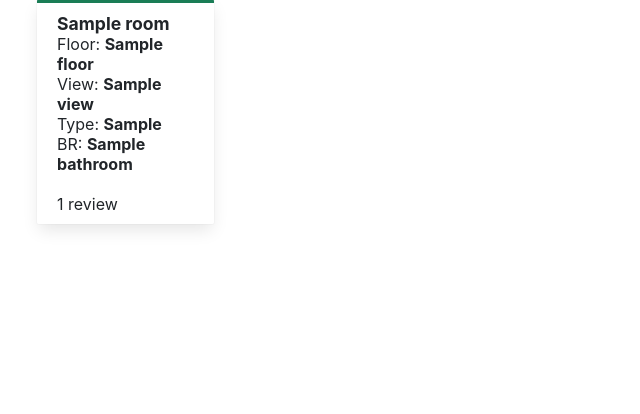
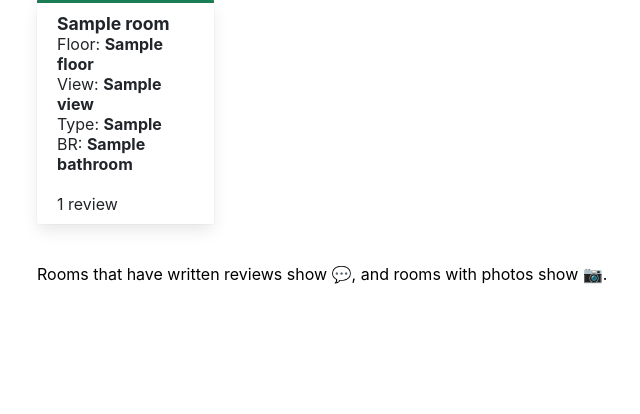
Before and after one commit to qjcr/qrdb, a Django app: template qrdb/qrdb/templates/staircase.html in a window 1280 px wide. Shown: the part 150-564 px from the top of the page, without its empty margins (219-859 px from the left). Run offline with Django 3.2, Linux system fonts and the light colour scheme; the template is opened without the code that fills it: most values are stand-ins (such as "Sample title", 1, 10 or a date in 2020).

Commit message:
Update review display

```diff
--- a/qrdb/qrdb/models.py
+++ b/qrdb/qrdb/models.py
@@ -24,6 +24,9 @@ class Room(models.Model):
     def get_review_count(self):
         # TODO: Update this for reviews v2
         return len(self.review_v1_set.all())
+
+    def reviews_have_comments(self):
+        return any([r.comments for r in self.review_v1_set.all()])
 
 class User(models.Model):
     crsid = models.CharField(max_length=10, primary_key=True)
--- a/qrdb/qrdb/templates/index.html
+++ b/qrdb/qrdb/templates/index.html
@@ -4,3 +4,5 @@
 Welcome to the Queens Room Database!
 
 <a href="/map">Click here to see the list of staircases</a>
+
+{% include "includes/footer.html" %}
--- a/qrdb/qrdb/templates/map.html
+++ b/qrdb/qrdb/templates/map.html
@@ -18,3 +18,5 @@
       </div>
     {% endfor %}
 </div>
+
+{% include "includes/footer.html" %}
--- a/qrdb/qrdb/templates/room.html
+++ b/qrdb/qrdb/templates/room.html
@@ -23,7 +23,7 @@
               {% if review.comments %}
               <br>
               <p><b>Other comments:</b></p>
-              <p>{{ review.comments }}</p>
+              <p>{{ review.comments|linebreaksbr }}</p>
               {% endif %}
 
               <!-- <p class="card-heading"> {{ review.year }}</p>
--- a/qrdb/qrdb/templates/staircase.html
+++ b/qrdb/qrdb/templates/staircase.html
@@ -21,9 +21,9 @@
                   {% if room.get_review_count == 0 %}
                   <p class="no-reviews">No reviews</p>
                   {% elif room.get_review_count == 1 %}</p>
-                  <p>1 review</p>
+                  <p>1 review {% if room.reviews_have_comments %}💬{% endif %}</p>
                   {% else %}
-                  <p>{{ room.get_review_count }} reviews</p>
+                  <p>{{ room.get_review_count }} reviews {% if room.reviews_have_comments %}💬{% endif %}</p>
                   {% endif %}
                 </div>
               </a>
@@ -31,4 +31,9 @@
           </div>
         {% endfor %}
       </div>
+
+      <p>Rooms that have written reviews show 💬, and rooms with photos show 📷.</p>
+      <br><br>
 </div>
+
+{% include "includes/footer.html" %}
```
Also changed, not shown: qrdb/qrdb/templates/includes/footer.html (added).
